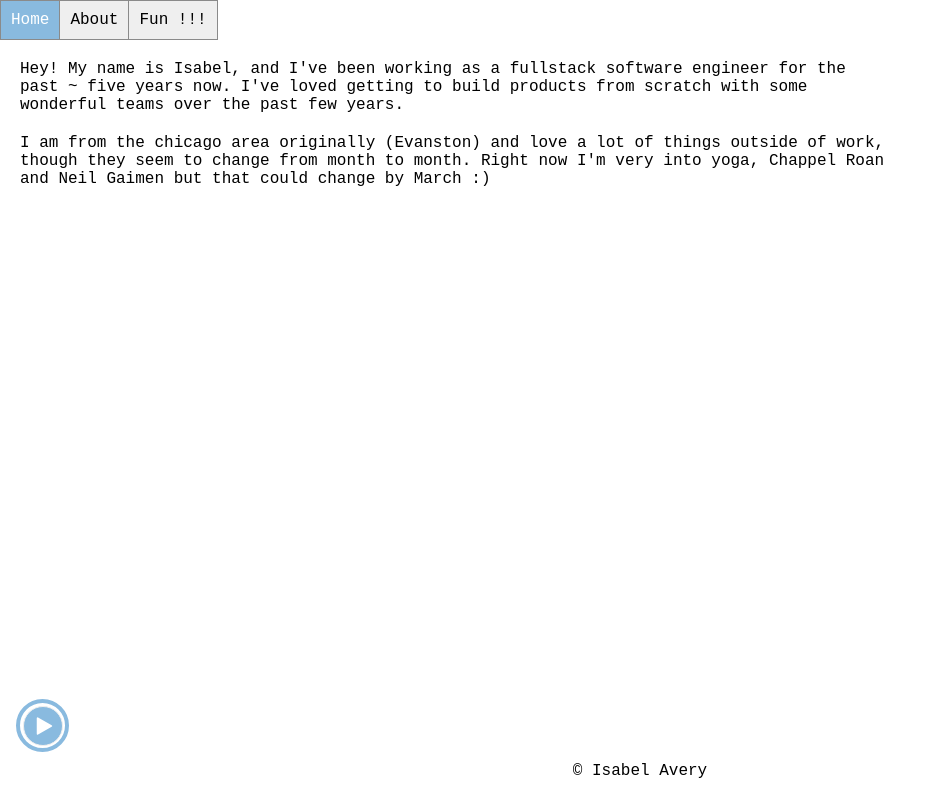
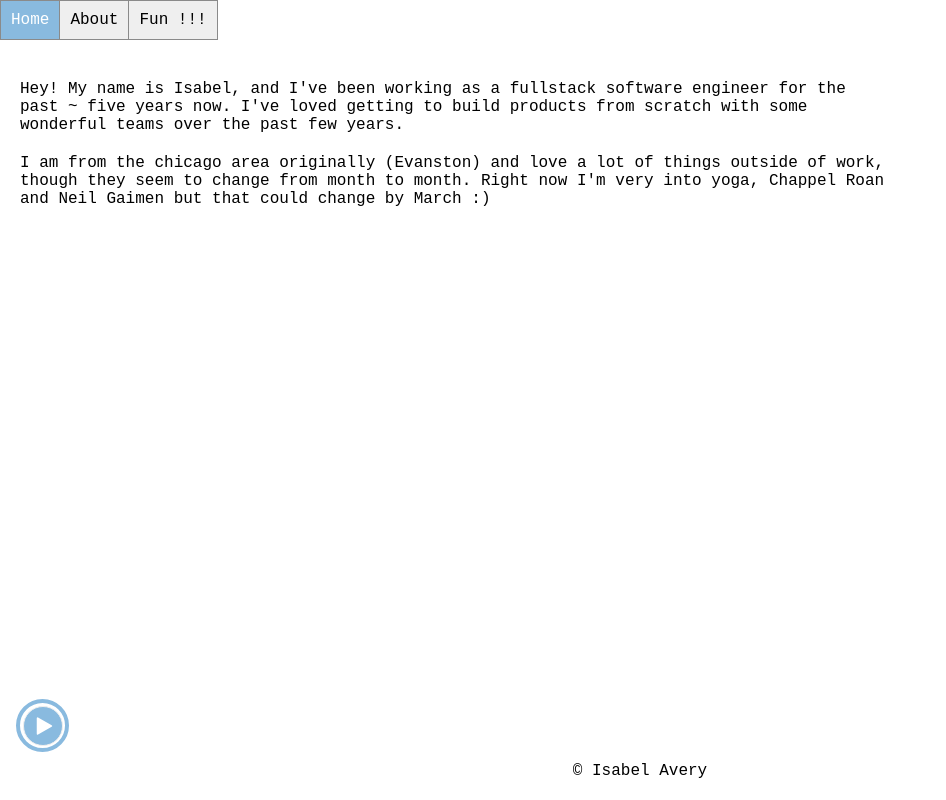
Before and after one commit to isabelmavery/portfolio, a React (Vite) app: page /about in a window 1280 px wide. Shown: the whole page, without its empty margins (0-946 px from the left). Built offline with nearby package versions, Linux system fonts and the light colour scheme; no server answers.

Commit message:
style: header spacing cleanup

```diff
--- a/src/App/App.css
+++ b/src/App/App.css
@@ -64,7 +64,7 @@ body, html, #root {
 }
 
 .content {
-    margin: 20px;
+    margin: 40px 20px;
 }
 
 footer {
--- a/src/Home.jsx
+++ b/src/Home.jsx
@@ -3,7 +3,7 @@ import Menu from './Menu/Menu'
 function Home() {
   return (
       <div>
-        <h1 className="header" > Welcome {`<3`} </h1>
+        <h1 style={{ marginBottom: 20, marginTop: 0 }} className="header" > Welcome {`<3`} </h1>
         <Menu/>
       </div>
   );
```
